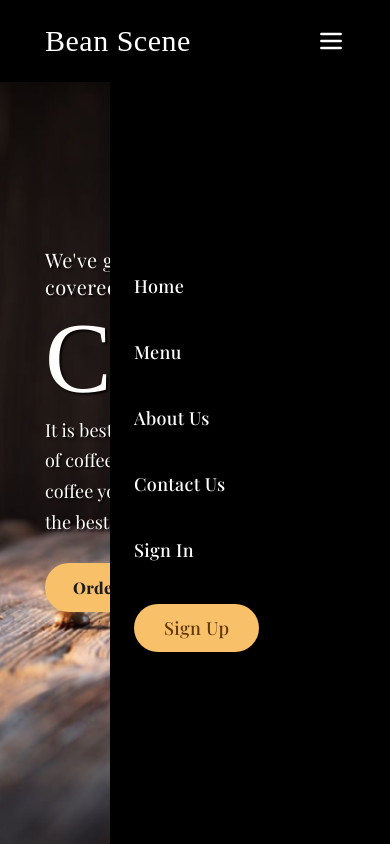
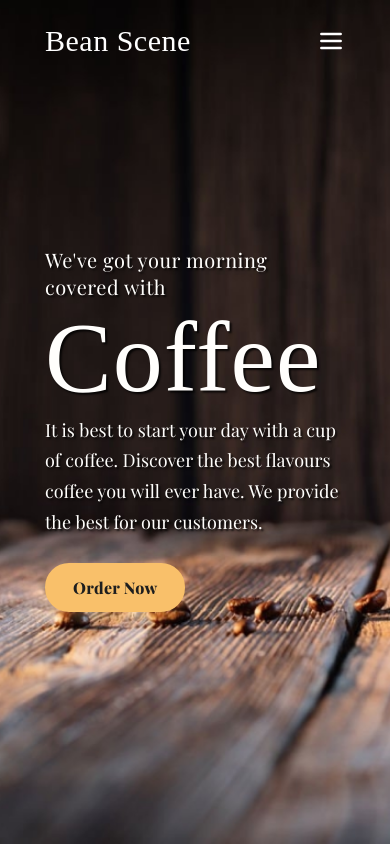
Before and after one commit to capstxr/coffeehouse, a React (Create React App) app: page / in a window 390 px wide. Shown: the top 844 px of the page. Built offline with nearby package versions, Linux system fonts and the light colour scheme; a web font is replaced by a local one.

Commit message:
Hamburger fix

```diff
--- a/src/ts/components/header/index.tsx
+++ b/src/ts/components/header/index.tsx
@@ -6,7 +6,7 @@ import './header.scss';
 
 const Header = () => {
     const [ hasBg, setHasBg ] = useState<string>('');
-    const [ isOpen, setIsOpen ] = useState<boolean>(true);
+    const [ isOpen, setIsOpen ] = useState<boolean>(false);
 
     window.addEventListener('scroll', function() {
         if (window.scrollY > 75) {
@@ -22,7 +22,7 @@ const Header = () => {
 
     useEffect(() => {
         document.body.classList.toggle('is-open');
-    }, [isOpen]);
+    }, [!isOpen]);
 
     return (
         <header
```
